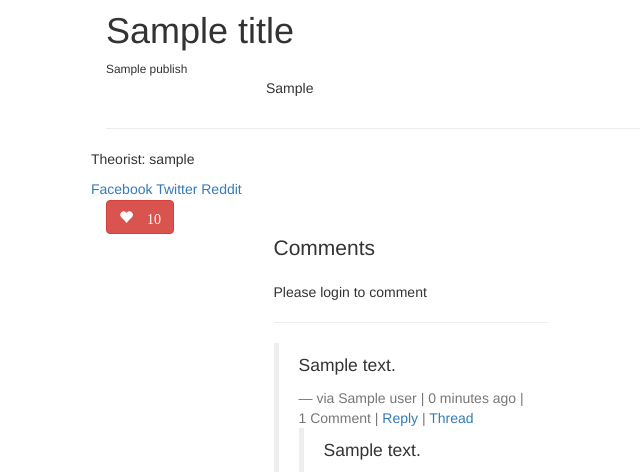
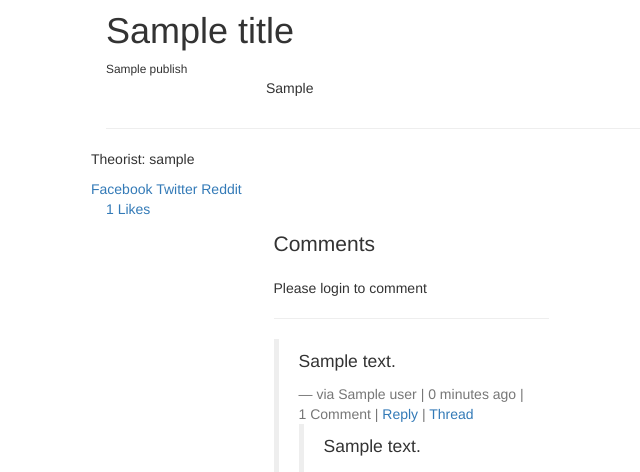
Before and after one commit to AnthonySchiesz/multi-user-blog, a Django app: template posts/templates/post_detail.html in a window 1280 px wide. Shown: the part 369-841 px from the top of the page, without its empty margins (229-869 px from the left). Run offline with Django 3.2, Linux system fonts and the light colour scheme; the template is opened without the code that fills it: most values are stand-ins (such as "Sample title", 1, 10 or a date in 2020); grey boxes marked "Sample" are stand-in pictures; some libraries are stand-ins or nearby versions.

Commit message:
Update post_detail.html

```diff
--- a/posts/templates/post_detail.html
+++ b/posts/templates/post_detail.html
@@ -16,6 +16,7 @@
 
 		<h1>{{ title }}</h1> <small>{% if instance.draft %} <span style='color:red;'>Draft</span> {% endif %}{{ instance.publish }}</small></h1>
 
+
 	<div class='row'>
 		<div class='col-sm-6 col-sm-offset-3'>
 			<div class='post-detail-item'>{{ instance.get_markdown|linebreaks }}</div>
@@ -32,14 +33,12 @@
 
 			<a href="https://twitter.com/home?status={{ share_string }}%20{{ request.build_absolute_uri }}">Twitter</a>
 
+
 			<a href="http://www.reddit.com/submit?url={{ request.build_absolute_uri }}/&title={{ share_string }}.">Reddit</a>
 	</div>
 
-	<div>
-		<button id="likes" data-id="{{ slug }}" class="btn btn-mini btn-danger glyphicon glyphicon-heart" type="button">
-		{% if post.likes > 0 %} {{ post.likes }} {% endif %}
-		</button>
-	</div>
+		<p><a class='like-btn' data-href='{{ instance.get_api_like_url }}' data-likes='{{ instance.likes.count }}' href='{{ instance.get_like_url }}'>{{ instance.likes.count }} Likes</a></p>
+
 
 	<div>
 		<div class='col-sm-6 col-sm-offset-3'>
@@ -82,5 +81,6 @@
 			{% endfor %}
 		</div>
 	</div>
+	</div>
 </body>
 {% endblock %}
```
Lines whose indentation alone changed are shown as unchanged.
